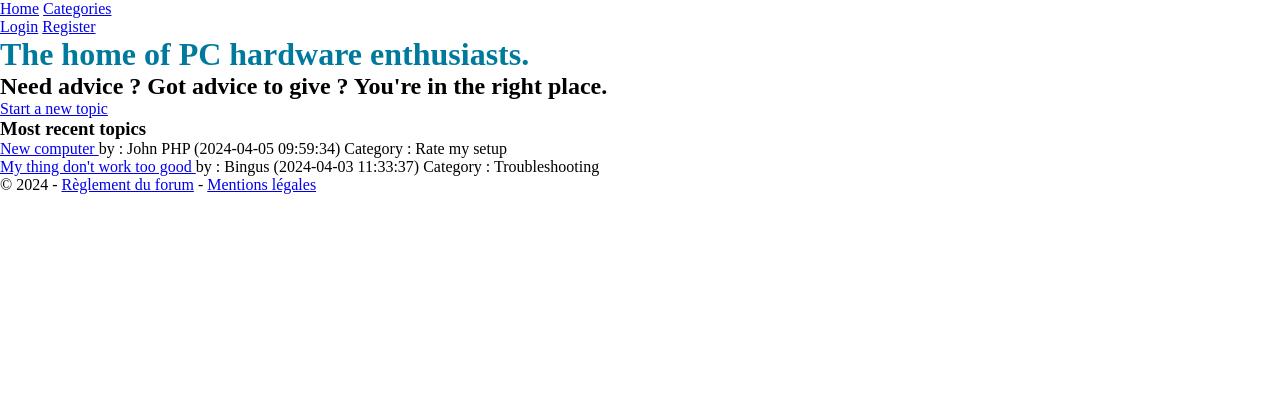
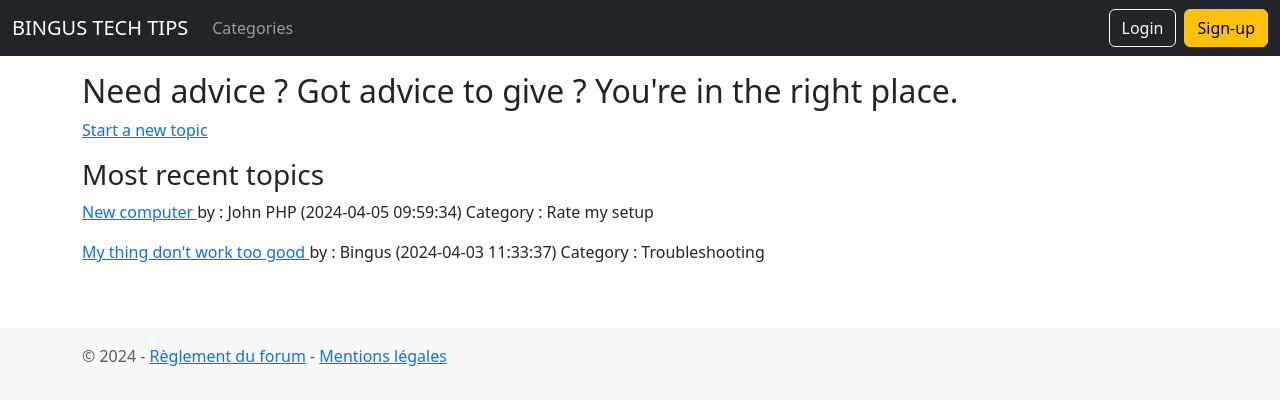
Before and after one commit to AHdev67/ForumAH, a PHP site: page / in a window 1280 px wide. Shown: the top 405 px of the page. Run offline with PHP 8.4, Linux system fonts and the light colour scheme; data comes from the database, SQL or seed files in the repository; data that the repository does not hold is empty; some libraries are stand-ins or nearby versions.

Commit message:
WIP bootstrap layout

```diff
--- a/view/layout.php
+++ b/view/layout.php
@@ -8,59 +8,100 @@
         <script src="https://cdn.tiny.cloud/1/zg3mwraazn1b2ezih16je1tc6z7gwp5yd4pod06ae5uai8pa/tinymce/5/tinymce.min.js" referrerpolicy="origin"></script>
         <script src="https://kit.fontawesome.com/b28c0a82b5.js" crossorigin="anonymous"></script>
         <link rel="stylesheet" href="https://cdnjs.cloudflare.com/ajax/libs/font-awesome/5.13.0/css/all.min.css" integrity="sha256-h20CPZ0QyXlBuAw7A+KluUYx/3pK+c7lYEpqLTlxjYQ=" crossorigin="anonymous" />
+        <link href="https://cdn.jsdelivr.net/npm/bootstrap@5.3.3/dist/css/bootstrap.min.css" rel="stylesheet" integrity="sha384-QWTKZyjpPEjISv5WaRU9OFeRpok6YctnYmDr5pNlyT2bRjXh0JMhjY6hW+ALEwIH" crossorigin="anonymous">
         <link rel="stylesheet" href="<?= PUBLIC_DIR ?>/css/style.css">
         <title>BTT</title>
     </head>
-    <body>
-        <div id="wrapper">
-            <div id="mainpage">
-                <!-- c'est ici que les messages (erreur ou succès) s'affichent-->
-                <h3 class="message" style="color: red"><?= App\Session::getFlash("error") ?></h3>
-                <h3 class="message" style="color: green"><?= App\Session::getFlash("success") ?></h3>
+
+    <body class="d-flex flex-column h-100">
 
         <header>
-                    <nav>
-                        <div id="nav-left">
-                            <a href="index.php?ctrl=home&action=index">Home</a>
-                            <a href="index.php?ctrl=forum&action=index">Categories</a>
+            <!-- Fixed navbar -->
+            <nav class="navbar navbar-expand-md navbar-dark fixed-top bg-dark mb-5">
+                <div class="container-fluid">
+
+                    <a class="navbar-brand" href="index.php?ctrl=home&action=index">BINGUS TECH TIPS</a>
+
+                    <button class="navbar-toggler" type="button" data-bs-toggle="collapse" data-bs-target="#navbarCollapse" aria-controls="navbarCollapse" aria-expanded="false" aria-label="Toggle navigation">
+                        <span class="navbar-toggler-icon"></span>
+                    </button>
+
+                    <div class="collapse navbar-collapse" id="navbarCollapse">
+                        <ul class="navbar-nav me-auto mb-2 mb-md-0">
+
+                            <li class="nav-item">
+                                <a class="nav-link" aria-current="page" href="index.php?ctrl=forum&action=index">Categories</a>
+                            </li>
+
                             <?php
-                            if(App\Session::isAdmin()){
-                                ?>
-                                <a href="index.php?ctrl=security&action=users">User list</a>
+                            if(App\Session::isAdmin()){ ?>
+                                <li>
+                                    <a class="nav-link" aria-current="page" href="index.php?ctrl=security&action=users">User list</a>
+                                </li>
+                            <?php } ?>
+
+                        </ul>
+
+                        <div class="d-flex">
+                            <?php
+                            // si l'utilisateur est connecté
+                            if(App\Session::getUser()){ ?>
+
+                                <a href="index.php?ctrl=security&action=profile">
+                                    <button type="button" class="btn btn-outline-light me-2">
+                                        <span class="fas fa-user"></span>&nbsp;<?= App\Session::getUser()?>
+                                    </button>
+                                </a>
+
+                                <a href="index.php?ctrl=security&action=logout">
+                                    <button type="button" class="btn btn-outline-light me-2">Log out</button>
+                                </a>
+
+                            <?php }
+                            else{ ?>
+
+                                <a href="index.php?ctrl=security&action=displayLogin">
+                                    <button type="button" class="btn btn-outline-light me-2">Login</button>
+                                </a>
+
+                                <a href="index.php?ctrl=security&action=displayRegister">
+                                    <button type="button" class="btn btn-warning">Sign-up</button>
+                                </a>
+
                             <?php } ?>
                         </div>
-                        <div id="nav-right">
-                        <?php
-                            // si l'utilisateur est connecté
-                            if(App\Session::getUser()){
-                                ?>
-                                <a href="index.php?ctrl=security&action=profile"><span class="fas fa-user"></span>&nbsp;<?= App\Session::getUser()?></a>
-                                <a href="index.php?ctrl=security&action=logout">Log out</a>
-                                <?php
-                            }
-                            else{
-                                ?>
-                                <a href="index.php?ctrl=security&action=displayLogin">Login</a>
-                                <a href="index.php?ctrl=security&action=displayRegister">Register</a>
-                            <?php
-                            }
-                        ?>
+                    </div>
                 </div>
             </nav>
         </header>
 
-                <main id="forum">
+        <!-- Begin page content -->
+        <main class="flex-shrink-0" id="forum">
+            <div class="container mt-3 pb-5">
                 <?= $page ?>
+            </div>
         </main>
+
+        <!-- Footer -->
+        <footer class="footer mt-auto py-3 bg-body-tertiary">
+            <div class="container">
+                <span class="text-body-secondary">
+                    <p>&copy; <?= date_create("now")->format("Y") ?> - <a href="#">Règlement du forum</a> - <a href="#">Mentions légales</a></p>
+                </span>
             </div>
-            <footer>
-                <p>&copy; <?= date_create("now")->format("Y") ?> - <a href="#">Règlement du forum</a> - <a href="#">Mentions légales</a></p>
         </footer>
-        </div>
+
+
 
         <script
             src="https://code.jquery.com/jquery-3.4.1.min.js"
             integrity="sha256-CSXorXvZcTkaix6Yvo6HppcZGetbYMGWSFlBw8HfCJo="
+            crossorigin="anonymous">
+        </script>
+
+        <script
+            src="https://cdn.jsdelivr.net/npm/bootstrap@5.3.3/dist/js/bootstrap.bundle.min.js"
+            integrity="sha384-YvpcrYf0tY3lHB60NNkmXc5s9fDVZLESaAA55NDzOxhy9GkcIdslK1eN7N6jIeHz"
             crossorigin="anonymous">
         </script>
 
@@ -93,5 +134,6 @@
             })
         </script>
         <script src="<?= PUBLIC_DIR ?>/js/script.js"></script>
+
     </body>
 </html>
```
Lines whose indentation alone changed are shown as unchanged.
